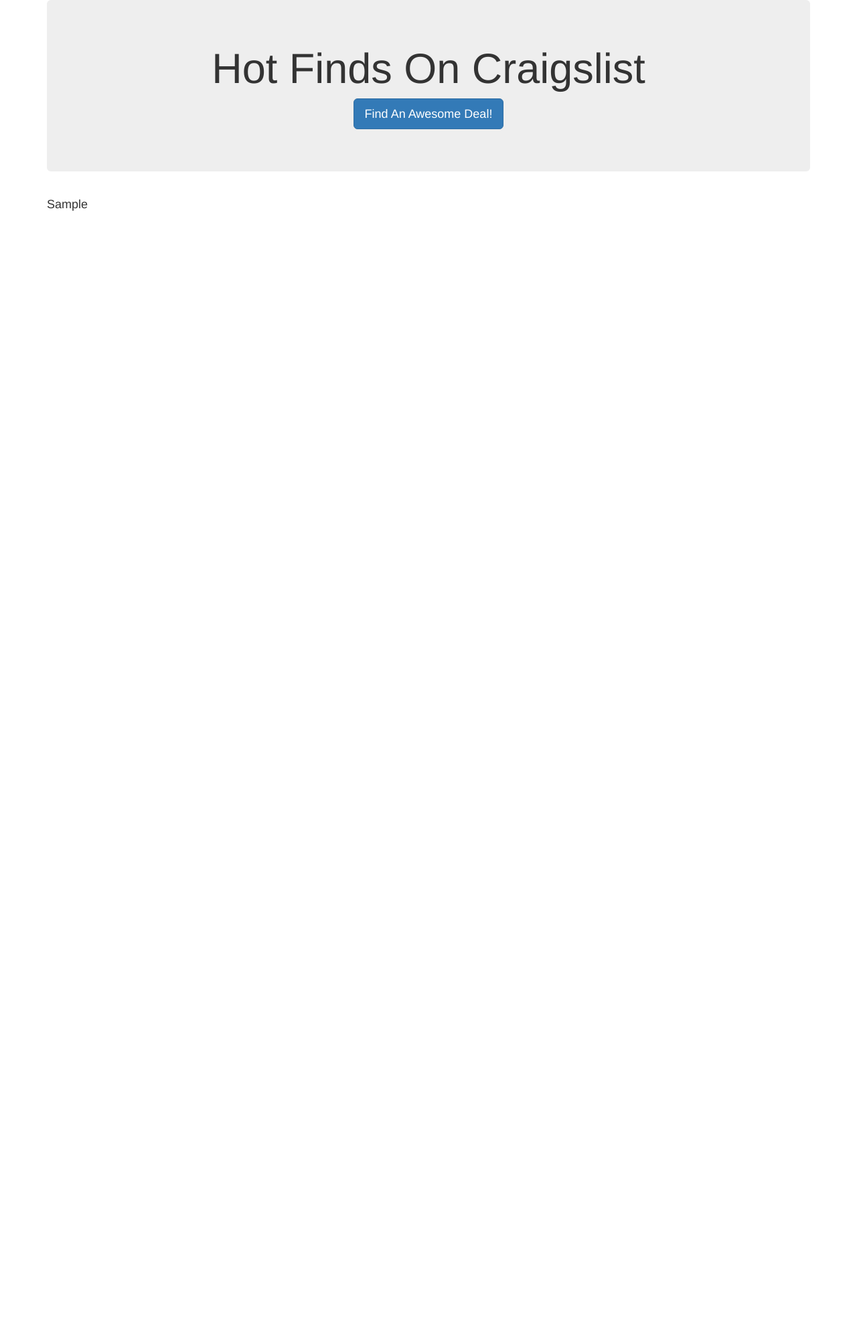
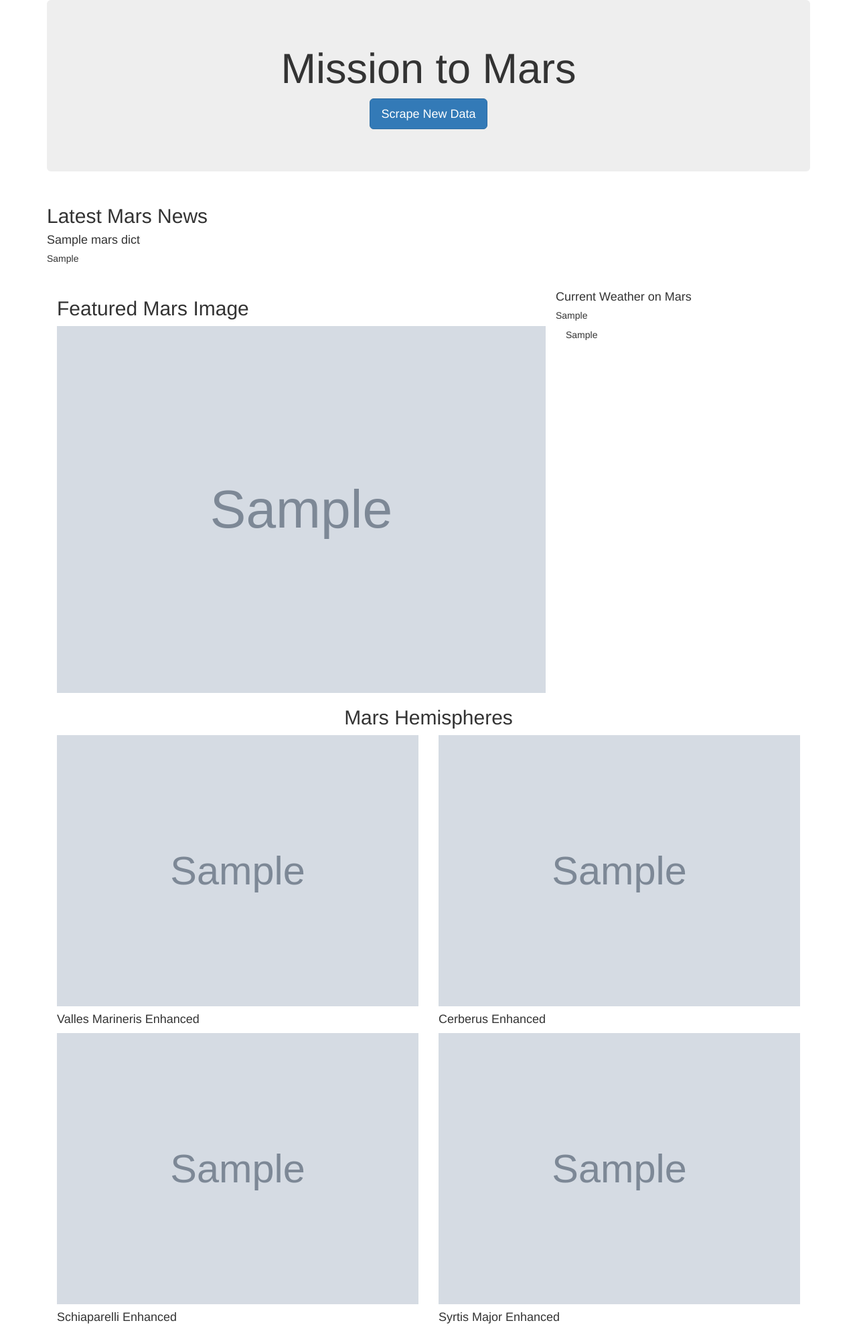
Before and after one commit to davidgmathews/HW_12_Web_Scraping, a Flask app: template templates/index.html in a window 1280 px wide. Shown: the whole page at 67% size. Before the commit the page ends 315 px from the top, so only its background shows below. Run offline with Flask 2, Linux system fonts and the light colour scheme; the template is opened without the code that fills it: most values are stand-ins (such as "Sample title", 1, 10 or a date in 2020); grey boxes marked "Sample" are stand-in pictures; some libraries are stand-ins or nearby versions.

Commit message:
Passing table html remaining

```diff
--- a/app.py
+++ b/app.py
@@ -1,7 +1,8 @@
 # Import our pymongo library, which lets us connect our Flask app to our Mongo database.
 import pymongo
 from scrape_mars import scrape
-from flask import Flask, render_template
+from flask import Flask, render_template, make_response
+from bs4 import BeautifulSoup
 
 # Create an instance of our Flask app.
 app = Flask(__name__)
@@ -9,7 +10,7 @@ app = Flask(__name__)
 
 
 # Set route scrape
-@app.route('/')
+@app.route('/scrape')
 def scr():
 
     # Create connection variable
@@ -22,21 +23,22 @@ def scr():
     db.scrape_results.drop()
     # Creates a collection in the database and inserts two documents
     mars_dict=scrape()
-    db.scrape_results.insert_many(
-            [
-                mars_dict
-            ])
-    return render_template('index.html', mars_dict=mars_dict)
+    db.scrape_results.insert_many([mars_dict])
+    return render_template('index.html', mars_dict=mars_dict,tb=make_response(mars_dict['table_html'],200))
+
 
 # Set route
-# @app.route('/')
-# def indx():
-#     # Store the entire team collection in a list
-#     teams = list(db.team.find())
-#     print(teams)
+@app.route('/')
+def indx():
+    # Create connection variable
+    conn = 'mongodb://localhost:27017'
+    # Pass connection to the pymongo instance.
+    client = pymongo.MongoClient(conn)
+    # Cnnect to a database. Will create one if not already available.
+    db = client.mars_db
+    mars_dict=db.scrape_results
 
-#     # Return the template with the teams list passed in
-#     return render_template('index.html', teams=teams)
+    return render_template('index.html', mars_dict=mars_dict)
 
 
 if __name__ == "__main__":
--- a/templates/index.html
+++ b/templates/index.html
@@ -7,25 +7,75 @@
   <meta http-equiv="X-UA-Compatible" content="ie=edge">
   <title>Hot Finds</title>
   <link rel="stylesheet" href="https://maxcdn.bootstrapcdn.com/bootstrap/3.3.7/css/bootstrap.min.css">
+
 </head>
 
 <body>
   <div class="container">
 
     <div class="jumbotron text-center">
-      <h1>Hot Finds On Craigslist</h1>
-      <p><a class="btn btn-primary btn-lg" href="/scrape" role="button">Find An Awesome Deal!</a></p>
+      <h1>Mission to Mars</h1>
+      <p><a class="btn btn-primary btn-lg" href="http://127.0.0.1:5000/scrape" role="button">Scrape New Data</a></p>
     </div>
 
     <!-- Craigslist Listings -->
     <div class="row" id="craiglist-listings">
       <div class="col-md-12">
-        <h4 class="heading">{{mars_dict}}</h4>
-
+        <h2>Latest Mars News</h2>
+        <h4>{{mars_dict.latest_news_title}}</h4>
+        <h5>{{mars_dict.latest_news_paragraphs}}</h5>
       </div>
     </div>
+    <br>
+    <div class="col-lg-8">
+        <figure>
+        <h2>Featured Mars Image</h2>
+        <img src={{mars_dict.featured_image_url}} alt="" height="100%" width="100%">
+        </figure>
+    </div>
+    <div class="col-lg-4">
+          <div class="row">
+            <h4>Current Weather on Mars</h4>
+            <h5>{{mars_dict.mars_weather}}</h5>
+          </div>
+          <!-- <table border="1" class="dataframe">  <thead>    <tr style="text-align: right;">      <th></th>      <th>value</th>    </tr>    <tr>      <th>description</th>      <th></th>    </tr>  </thead>  <tbody>    <tr>      <th>Equatorial Diameter:</th>      <td>6,792 km</td>    </tr>    <tr>      <th>Polar Diameter:</th>      <td>6,752 km</td>    </tr>    <tr>      <th>Mass:</th>      <td>6.42 x 10^23 kg (10.7% Earth)</td>    </tr>    <tr>      <th>Moons:</th>      <td>2 (Phobos &amp; Deimos)</td>    </tr>    <tr>      <th>Orbit Distance:</th>      <td>227,943,824 km (1.52 AU)</td>    </tr>    <tr>      <th>Orbit Period:</th>      <td>687 days (1.9 years)</td>    </tr>    <tr>      <th>Surface Temperature:</th>      <td>-153 to 20 °C</td>    </tr>    <tr>      <th>First Record:</th>      <td>2nd millennium BC</td>    </tr>    <tr>      <th>Recorded By:</th>      <td>Egyptian astronomers</td>    </tr>  </tbody></table> -->
+          {{tb}}
+    </div>
+  </div>
+    <div class="container">
+    <h2><center>Mars Hemispheres</center></h2>
+    <div class="col-lg-6">
 
-  </div>
+        <figure>
+        <img src={{mars_dict.hemisphere_image_urls[0]['img_url']}} alt="Valles Marineris Hemisphere Enhanced" height="100%" width="100%">
+        <caption><h4>Valles Marineris Enhanced</h4></caption>
+        </figure>
+
+    </div>
+    <div class="col-lg-6">
+
+        <figure>
+        <img src={{mars_dict.hemisphere_image_urls[1]['img_url']}} alt="Cerberus Hemisphere Enhanced" height="100%" width="100%">
+        <caption><h4>Cerberus Enhanced</h4></caption>
+        </figure>
+    </div>
+    <div class="col-lg-6">
+
+        <figure>
+        <img src={{mars_dict.hemisphere_image_urls[2]['img_url']}} alt="Schiaparelli Hemisphere Enhanced" height="100%" width="100%">
+        <caption><h4>Schiaparelli Enhanced</h4></caption>
+        </figure>
+    </div>
+    <div class="col-lg-6">
+
+        <figure>
+        <img src={{mars_dict.hemisphere_image_urls[3]['img_url']}} alt="Syrtis Major Hemisphere Enhanced" height="100%" width="100%">
+        <caption><h4>Syrtis Major Enhanced</h4></caption>
+        </figure>
+    </div>
+      </div>
+
+
 </body>
 
 </html>
```
Also changed, not shown: scrape_mars.py (+7 -6 lines), templates/styles.css (added), 1 other file.
